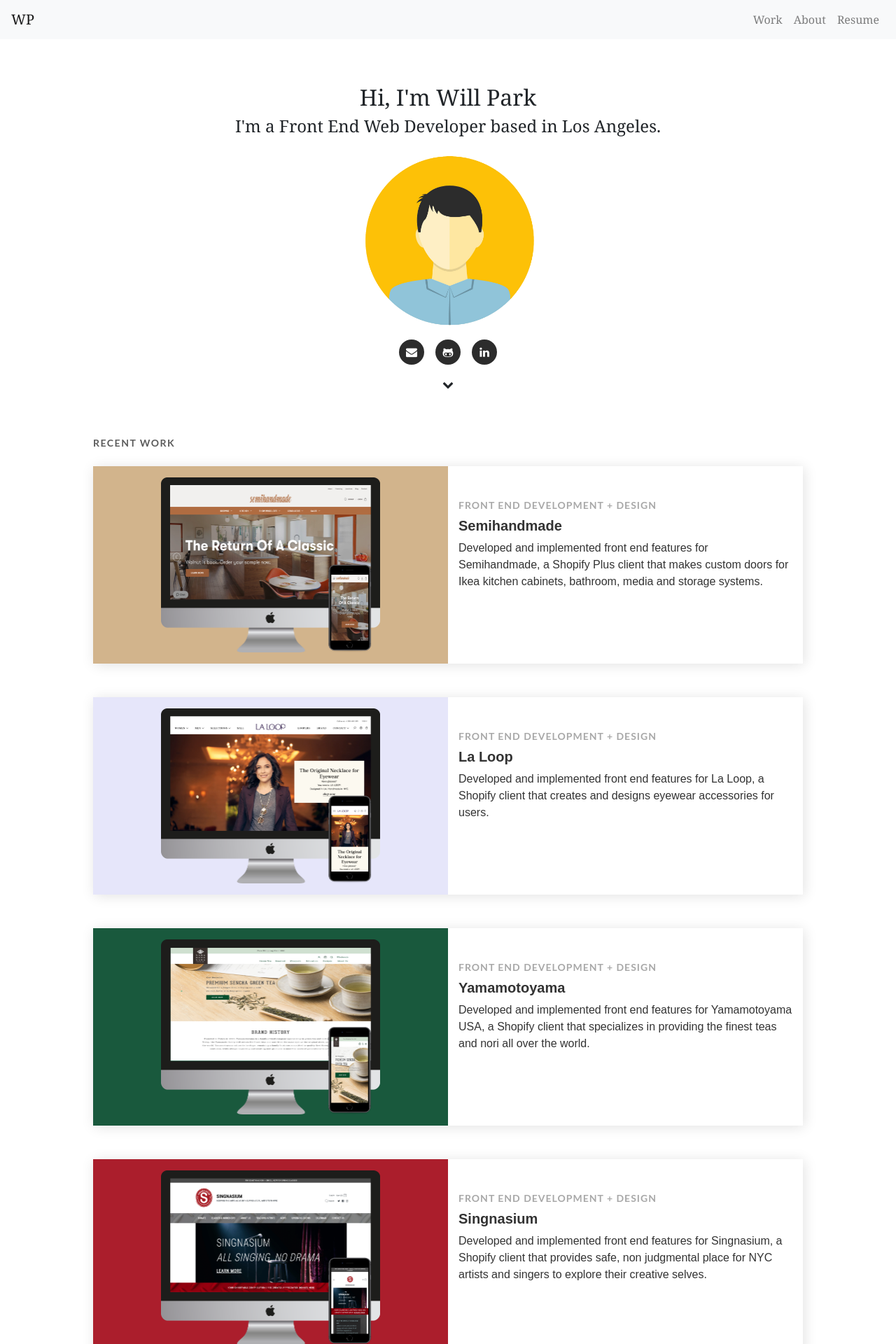
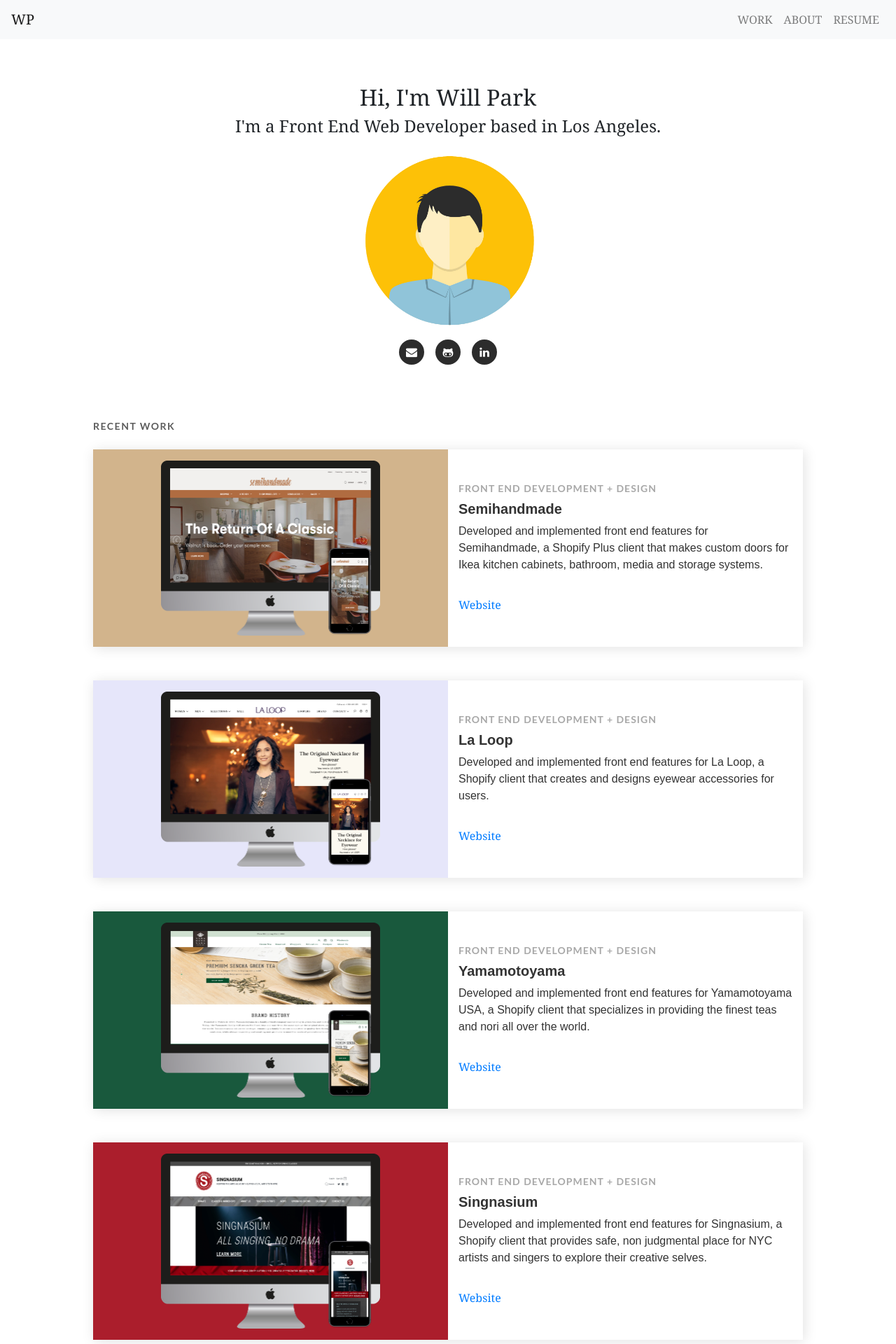
Before and after one commit to wjypark94/wpark-portfolio, a React (Create React App) app: page / in a window 1280 px wide. Shown: the top 1920 px of the page at 70% size. Built offline with nearby package versions, Linux system fonts and the light colour scheme; a web font is replaced by a local one.

Commit message:
Added links to recent work

```diff
--- a/src/components/Header.js
+++ b/src/components/Header.js
@@ -29,7 +29,7 @@ class Header extends Component {
 
 				</div>
 
-				<Fade bottom>
+				{/* <Fade bottom>
 					<div class="row">
 						<div className="col-12 arrow-wrapper w-100">
 							<Link to="about" offset={-40} spy={true} smooth={true} duration={700}>
@@ -37,7 +37,7 @@ class Header extends Component {
 							</Link>
 						</div>
 					</div>
-				</Fade>
+				</Fade> */}
 
 			</div>
 
--- a/src/components/NavBar.js
+++ b/src/components/NavBar.js
@@ -16,9 +16,9 @@ class NavBar extends Component {
 						<Navbar.Toggle aria-controls="responsive-navbar-nav" />
 						<Navbar.Collapse id="responsive-navbar-nav">
 							<Nav className="ml-auto">
-								<Nav.Link href="#work">Work</Nav.Link>
-								<Nav.Link href="/about">About</Nav.Link>
-								<Nav.Link href="https://drive.google.com/file/d/1fDTHifZDmA5G6ltCooWCJCysNwXwQR0M/view?usp=sharing" target="_blank">Resume</Nav.Link>
+								<Nav.Link href="#work" className="text-uppercase">Work</Nav.Link>
+								<Nav.Link href="/about" className="text-uppercase">About</Nav.Link>
+								<Nav.Link href="https://drive.google.com/file/d/1fDTHifZDmA5G6ltCooWCJCysNwXwQR0M/view?usp=sharing" target="_blank" className="text-uppercase">Resume</Nav.Link>
 							</Nav>
 						</Navbar.Collapse>
 					</Navbar>
--- a/src/components/RecentWork.js
+++ b/src/components/RecentWork.js
@@ -18,41 +18,44 @@ class RecentWork extends Component {
 					<div className="col-12 col-md-6 py-3 semihandmade-col">
 					 	<img className="work-img img-fluid" src={Semihandmade} alt="semihandmade"/>
 					</div>
-					<div className="col-12 col-md-6 py-5">
-						<h3 className="text-left text-uppercase position-header">Front End Development + Design</h3>
-						<h2 className="text-left work-title">Semihandmade</h2>
-						<p className="text-left m-0 work-paragraph">Developed and implemented front end features for Semihandmade, a Shopify Plus client that makes custom doors for Ikea kitchen cabinets, bathroom, media and storage systems.</p>
-
+					<div className="col-12 col-md-6 py-5 text-left d-flex flex-column">
+						<h3 className=" text-uppercase position-header">Front End Development + Design</h3>
+						<h2 className="work-title">Semihandmade</h2>
+						<p className="m-0 work-paragraph">Developed and implemented front end features for Semihandmade, a Shopify Plus client that makes custom doors for Ikea kitchen cabinets, bathroom, media and storage systems.</p>
+						<a className="mt-auto" href="https://www.semihandmade.com/" target="_blank">Website</a>
 					</div>
 				</div>
 				<div className="row work-border mb-5 mx-0 mx-lg-5">
 					<div className="col-12 col-md-6 py-3 laloop-col">
 						<img className="work-img img-fluid" src={Laloop} alt="laloop"/>
 					</div>
-					<div className="col-12 col-md-6 py-5">
-						<h3 className="text-left text-uppercase position-header">Front End Development + Design</h3>
-						<h2 className="text-left work-title">La Loop</h2>
-						<p className="text-left m-0 work-paragraph">Developed and implemented front end features for La Loop, a Shopify client that creates and designs eyewear accessories for users. </p>
+					<div className="col-12 col-md-6 py-5 text-left d-flex flex-column">
+						<h3 className="text-uppercase position-header">Front End Development + Design</h3>
+						<h2 className="work-title">La Loop</h2>
+						<p className="m-0 work-paragraph">Developed and implemented front end features for La Loop, a Shopify client that creates and designs eyewear accessories for users. </p>
+						<a className="mt-auto" href="https://laloop.com/" target="_blank">Website</a>
 					</div>
 				</div>
 				<div className="row work-border mb-5 mx-0 mx-lg-5">
 					<div className="col-12 col-md-6 py-3 ymy-col">
 						<img className="work-img img-fluid" src={Ymy} alt="ymy"/>
 					</div>
-					<div className="col-12 col-md-6 py-5">
-						<h3 className="text-left text-uppercase position-header">Front End Development + Design</h3>
-						<h2 className="text-left work-title">Yamamotoyama</h2>
-						<p className="text-left m-0 work-paragraph">Developed and implemented front end features for Yamamotoyama USA, a Shopify client that specializes in providing the finest teas and nori all over the world.</p>
+					<div className="col-12 col-md-6 py-5 text-left d-flex flex-column">
+						<h3 className="text-uppercase position-header">Front End Development + Design</h3>
+						<h2 className="work-title">Yamamotoyama</h2>
+						<p className="m-0 work-paragraph">Developed and implemented front end features for Yamamotoyama USA, a Shopify client that specializes in providing the finest teas and nori all over the world.</p>
+						<a className="mt-auto">Website</a>
 					</div>
 				</div>
 				<div className="row work-border mb-5 mx-0 mx-lg-5">
 					<div className="col-12 col-md-6 py-3 singnasium-col">
 						<img className="work-img img-fluid" src={Singnasium} alt="singnasium"/>
 					</div>
-					<div className="col-12 col-md-6 py-5">
-						<h3 className="text-left text-uppercase position-header">Front End Development + Design</h3>
-						<h2 className="text-left work-title">Singnasium</h2>
-						<p className="text-left m-0 work-paragraph">Developed and implemented front end features for Singnasium, a Shopify client that provides safe, non judgmental place for NYC artists and singers to explore their creative selves.</p>
+					<div className="col-12 col-md-6 py-5 text-left d-flex flex-column">
+						<h3 className="text-uppercase position-header">Front End Development + Design</h3>
+						<h2 className="work-title">Singnasium</h2>
+						<p className="m-0 work-paragraph">Developed and implemented front end features for Singnasium, a Shopify client that provides safe, non judgmental place for NYC artists and singers to explore their creative selves.</p>
+						<a className="mt-auto            ">Website</a>
 					</div>
 				</div>
 			</div>
```
